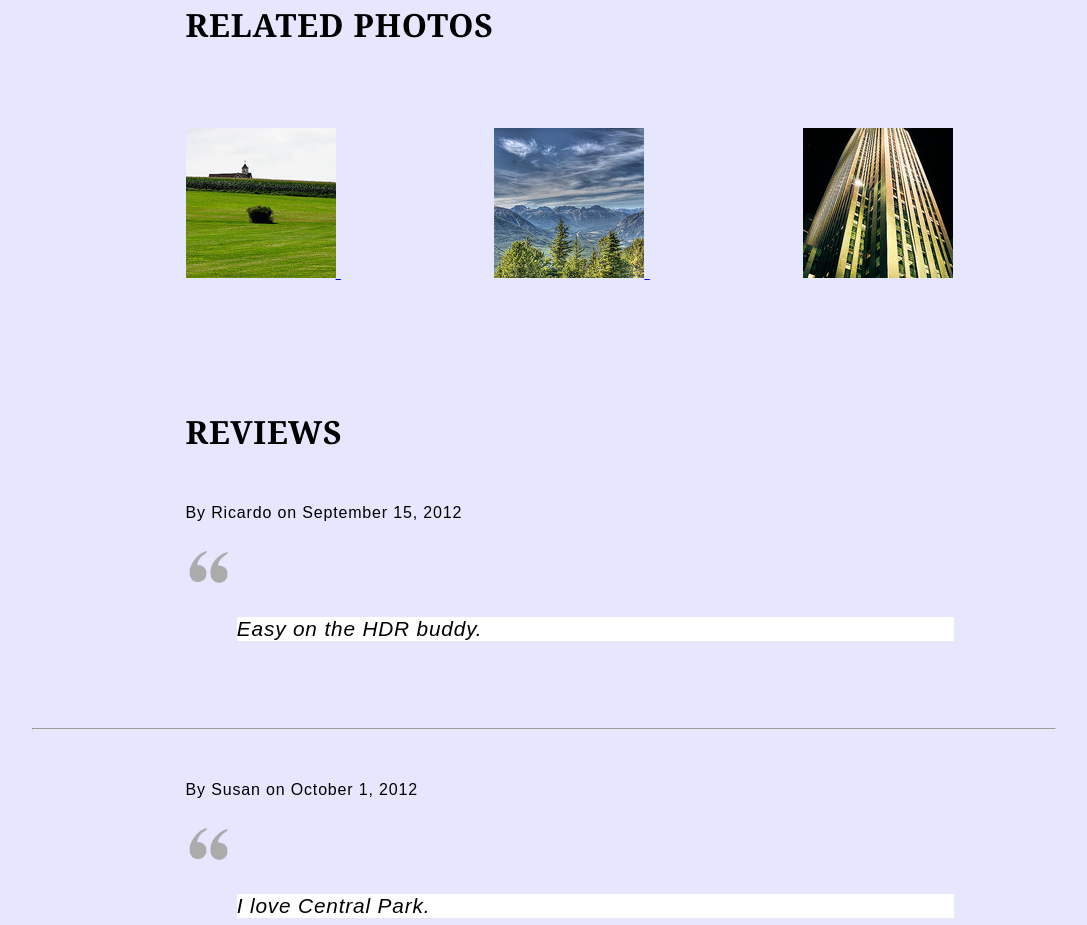
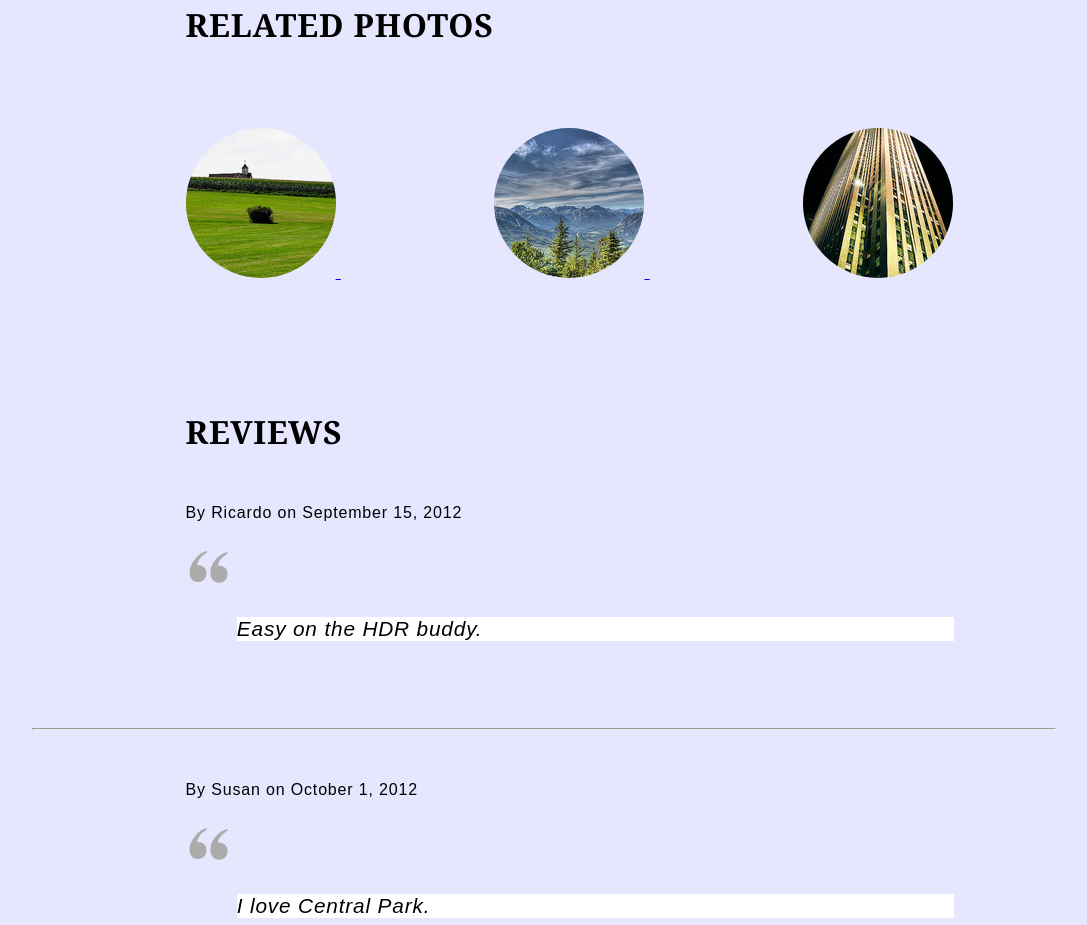
Before and after one commit to dlalswjd95-mis/DIGB313, a plain HTML site: page homework02/project22.html in a window 1280 px wide. Shown: the part 1060-1985 px from the top of the page, without its empty margins (96-1183 px from the left). Drawn offline with Linux system fonts and the light colour scheme.

Commit message:
Add files via upload

```diff
--- a/homework02/css/project22.css
+++ b/homework02/css/project22.css
@@ -108,8 +108,11 @@ a:hover {
 
 #related_photos ~ a >img{
 	margin: 5% 0% 0% 15%;
+	border-radius: 50%;
 
 }
+
+
 
 #review ~ div > p:first-child{
 	margin: 5% 0% 2% 15%;
```
Also changed, not shown: homework02/example.html (+4 -4 lines).
